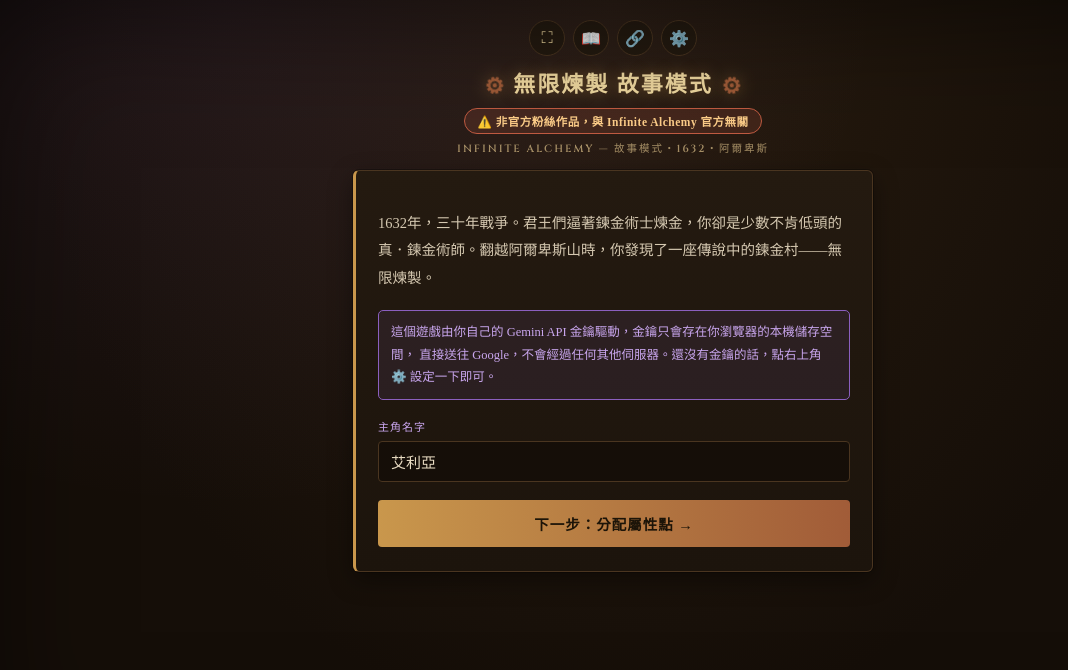
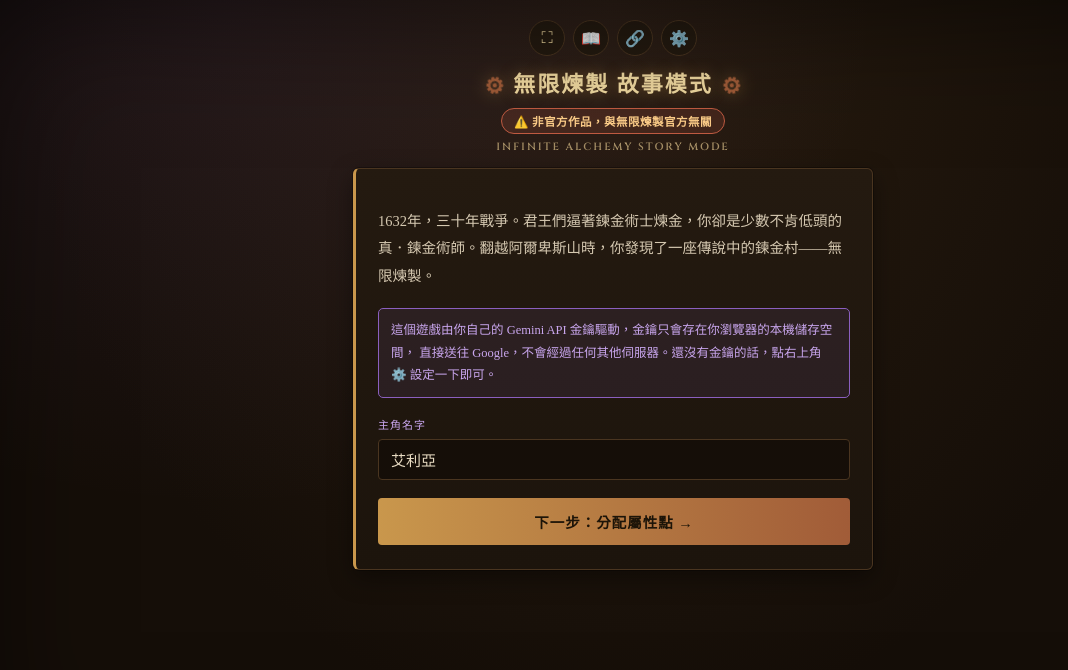
Before and after one commit to BotaoWei1227/pillars-of-creation.story-mode, a website with bundled scripts: page index.html in a window 1280 px wide. Shown: the whole page, without its empty margins (27-1095 px from the left). Built offline with nearby package versions, Linux system fonts and the light colour scheme; no server answers.

Commit message:
Update index.html

```diff
--- a/index.html
+++ b/index.html
@@ -17,8 +17,8 @@
     <button class="icon-fab" id="settingsFab" title="設定 / 雲端存檔">⚙️</button>
   </div>
   <div class="hdr-title"><span class="hdr-gear">⚙</span>無限煉製 故事模式<span class="hdr-gear">⚙</span></div>
-  <div class="hdr-unofficial">⚠️ 非官方粉絲作品，與 Infinite Alchemy 官方無關</div>
-  <div class="hdr-sub">INFINITE ALCHEMY — 故事模式・1632・阿爾卑斯</div>
+  <div class="hdr-unofficial">⚠️ 非官方作品，與無限煉製官方無關</div>
+  <div class="hdr-sub">INFINITE ALCHEMY STORY MODE</div>
 </header>
 
 <div id="app"></div>
```
